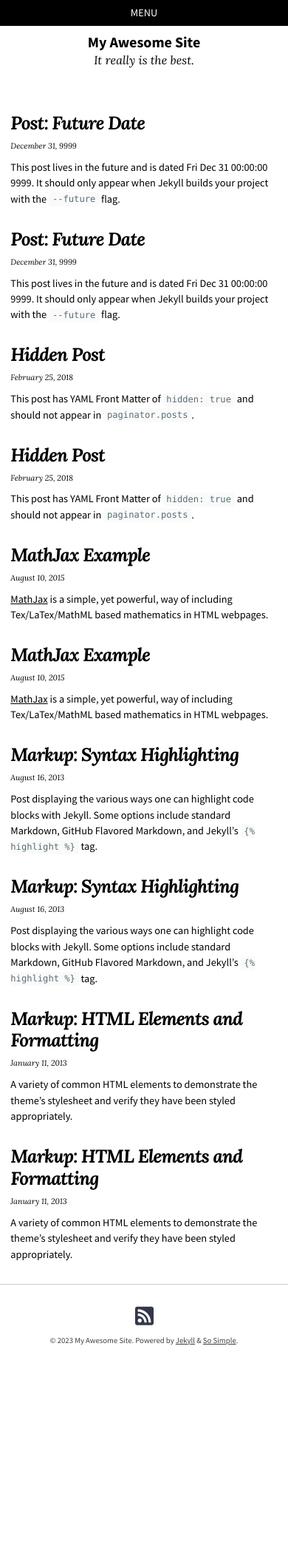
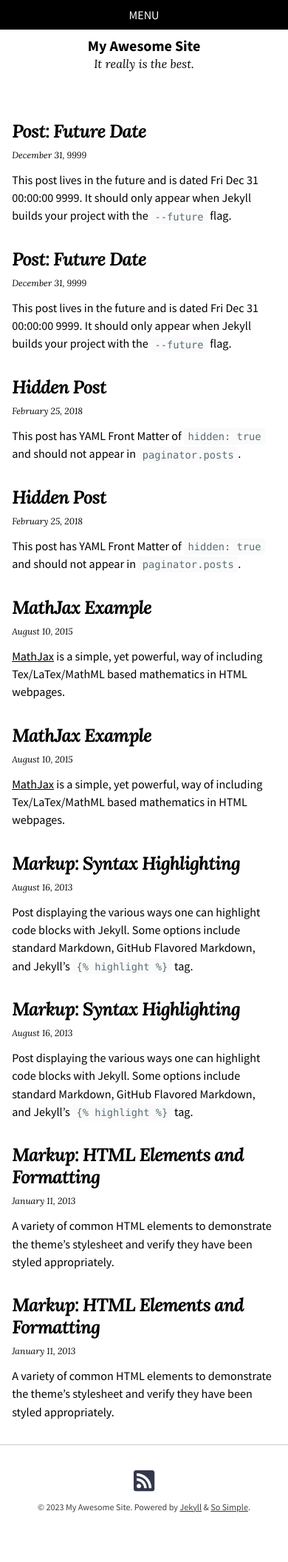
Before and after one commit to FoxerCoeee/FoxerCoeee, a Jekyll site: the page built from index.md, in a window 390 px wide. Shown: the whole page at 74% size. Built offline with Jekyll 4.4.1, drawn with Linux system fonts in a browser that asks for light colours; nearby versions of some CDN libraries; before the commit the page ends 1877 px from its top, so only the background shows below that.

Commit message:
Increase readability on small screens
Bump up minimum font-size from `14px` to 16.

```diff
--- a/_sass/so-simple/_variables.scss
+++ b/_sass/so-simple/_variables.scss
@@ -12,7 +12,7 @@ $xlarge: 1280px !default;
 $base-font-size: 16px !default;
 $min-vw: $small !default;
 $max-vw: $xlarge !default;
-$min-font-size: 14px !default;
+$min-font-size: 16px !default;
 $max-font-size: 18px !default;
 
 /* Calculate Modular Scale */
```
